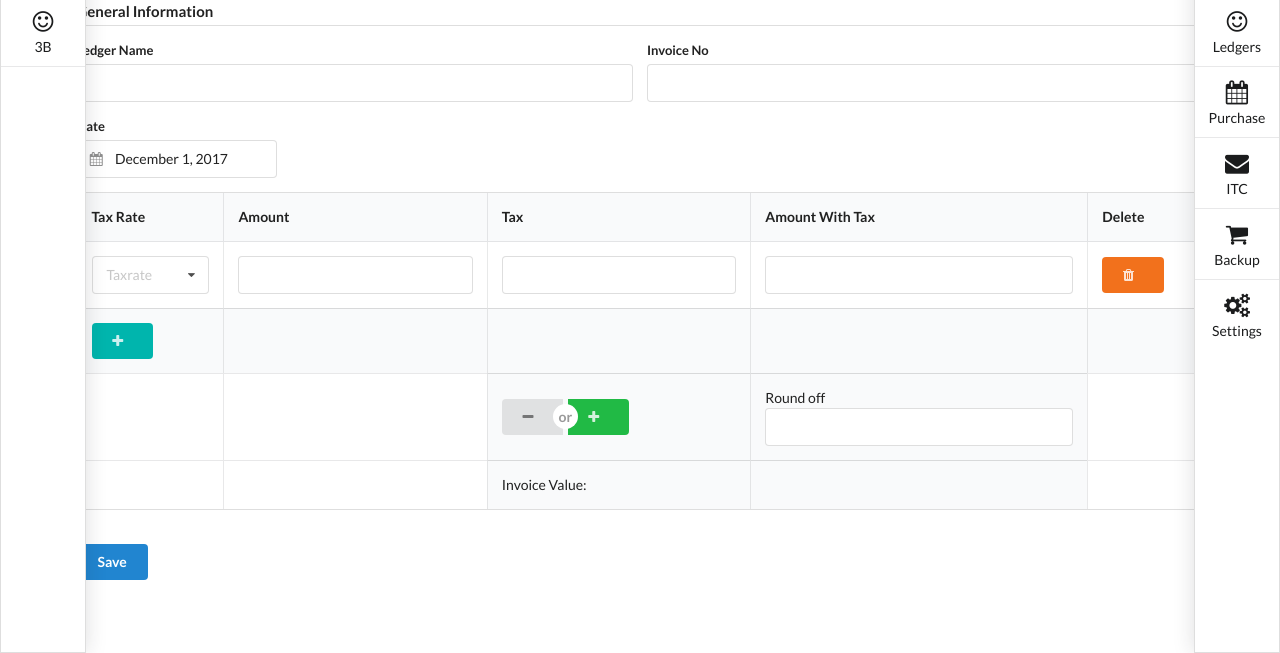
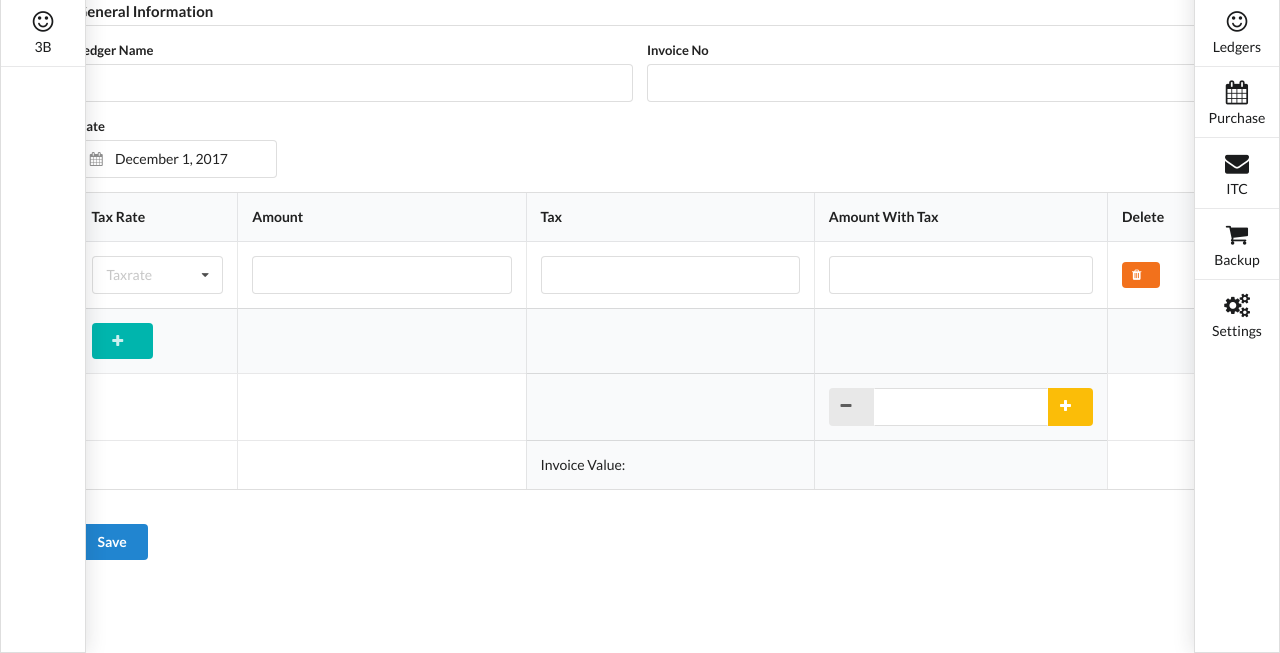
Before and after one commit to joydeep1701/GSTBull, a Flask app: page /sales/add in a window 1280 px wide. Shown: the part 147-800 px from the top of the page. Run offline with Flask 2, Linux system fonts and the light colour scheme; the visitor is signed in with stand-in values (Sample User, id 1).

Commit message:
Linguist Fix

```diff
--- a/helper.py
+++ b/helper.py
@@ -12,3 +12,15 @@ def login_required(f):
             return redirect(url_for('login'))
         return f(*args, **kwargs)
     return decorated_function
+
+state_codes = {"35":"35-Andaman and Nicobar Islands","37":"37-Andhra Pradesh",
+"12":"12-Arunachal Pradesh","18":"18-Assam","10":"10-Bihar","04":"04-Chandigarh",
+"22":"22-Chhattisgarh","26":"26-Dadra and Nagar Haveli","25":"25-Daman and Diu",
+"07":"07-Delhi","30":"30-Goa","24":"24-Gujarat","06":"06-Haryana",
+"02":"02-Himachal Pradesh","01":"01-Jammu and Kashmir","20":"20-Jharkhand",
+"29":"29-Karnataka","32":"32-Kerala","31":"31-Lakshadweep","23":"23-Madhya Pradesh",
+"27":"27-Maharashtra","14":"14-Manipur","17":"17-Meghalaya","15":"15-Mizoram",
+"13":"13-Nagaland","21":"21-Odisha","34":"34-Puducherry","03":"03-Punjab",
+"08":"08-Rajasthan","11":"11-Sikkim","33":"33-Tamil Nadu","36":"36-Telangana",
+"16":"16-Tripura","09":"09-Uttar Pradesh","05":"05-Uttarakhand",
+"97":"97-Other Territory","19":"19-West Bengal"}
--- a/templates/add_sales.html
+++ b/templates/add_sales.html
@@ -65,8 +65,9 @@
             <input type="text" name="" value="">
           </td>
           <td>
-
-                <button type="button" class="ui orange button"><i class="trash icon"></i></button>
+            <div class="ui orange label">
+              <i class="trash icon"></i>
+            </div>
           </td>
         </tr>
       </tbody>
@@ -84,15 +85,14 @@
           <td></td>
           <td></td>
           <th>
-            <div class="ui buttons">
-
-              <button class="ui button"><i class="minus icon"></i></button>
-              <div class="or"></div>
-              <button class="ui positive button"><i class="plus icon"></i></button>
+          </th>
+          <th>
+            <div class="ui right labeled input">
+              <div class="ui label"><i class="minus icon"></i></div>
+                <input type="text" name="" value="" style="width:100px">
+              <div class="ui yellow label"><i class="plus icon"></i></div>
             </div>
-
           </th>
-          <th><label>Round off</label><input type="text" name="" value=""></th>
           <td></td>
         </tr>
         <tr>
```
Also changed, not shown: watchdog.db.
